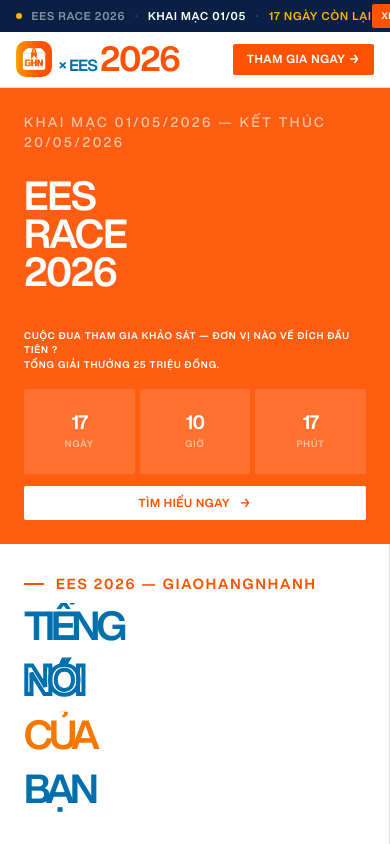
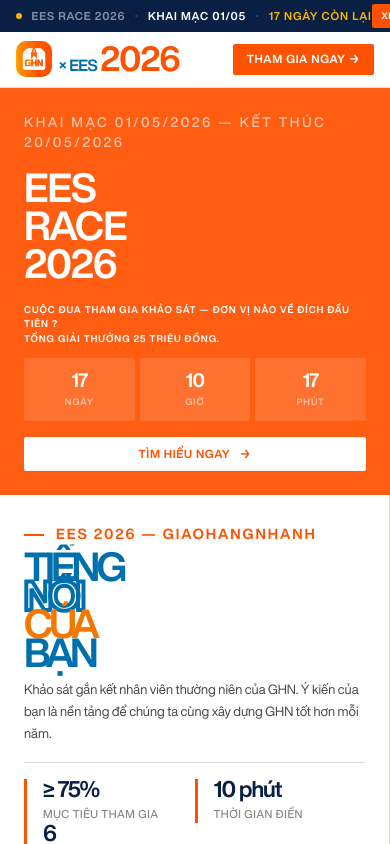
Before and after one commit to Ntna1302/GHN-Landingpage-EES2026, a Next.js app: page / in a window 390 px wide. Shown: the top 844 px of the page. Built offline with nearby package versions, Linux system fonts and the light colour scheme.

Commit message:
Changing style, content2

```diff
--- a/app/globals.css
+++ b/app/globals.css
@@ -350,6 +350,7 @@
   height: calc(100dvh - var(--header-height));
   max-height: 820px;
   min-height: 480px;
+  container-type: size; /* cqh/cqw now = % of hero container, not viewport */
 }
 
 @media (max-width: 900px) {
@@ -357,8 +358,19 @@
     height: auto !important;
     max-height: none !important;
     min-height: auto !important;
+    container-type: normal !important; /* disable cqh on mobile — falls back to rem mins */
   }
   .ghn-hero-pad { padding: clamp(1.5rem, 4vw, 2.5rem) !important; }
+  /* Mobile fallback: restore spacing since cqh resolves to 0 with container-type:normal */
+  #hero .ghn-badge-wrap    { margin-bottom: 1.25rem !important; }
+  #hero .ghn-headline-row  { margin-bottom: 0.75rem !important; }
+  #hero .ghn-headline-line { padding-bottom: 0.75rem !important; }
+  #hero .ghn-stats-row     { padding-top: 1rem !important; margin-top: 1rem !important; }
+  #hero .ghn-date-label    { margin-bottom: 1rem !important; }
+  #hero .ghn-race-title    { margin-bottom: 1.25rem !important; }
+  #hero .ghn-countdown-wrap { margin-bottom: 1rem !important; }
+  #hero .ghn-countdown-desc { margin-bottom: 0.75rem !important; }
+  #hero .ghn-countdown-item { padding: 0.75rem 0.5rem !important; }
 }
 @media (max-width: 640px) {
   .ghn-hero-stats { grid-template-columns: 1fr 1fr !important; }
--- a/components/sections/Hero.tsx
+++ b/components/sections/Hero.tsx
@@ -79,7 +79,7 @@
         <div
           className="ghn-hero-pad"
           style={{
-            padding: "clamp(1rem, 2.5vh, 2rem) clamp(1.5rem, 3vw, 2.5rem)",
+            padding: "clamp(1rem, 2.5cqh, 2rem) clamp(1.5rem, 3vw, 2.5rem)",
             display: "flex",
             flexDirection: "column",
             justifyContent: "space-between",
@@ -94,12 +94,13 @@
               initial={{ opacity: 0, y: 20 }}
               animate={{ opacity: 1, y: 0 }}
               transition={{ delay: 0.2, duration: 0.6, ease: [0.22, 1, 0.36, 1] }}
+              className="ghn-badge-wrap"
               style={{
                 display: "inline-flex",
                 fontWeight: 600,
                 alignItems: "center",
                 gap: "0.75rem",
-                marginBottom: "clamp(0.4rem, 3.5vh, 2rem)",
+                marginBottom: "clamp(0.4rem, 3.5cqh, 3.5rem)",
               }}
             >
               <div
@@ -124,7 +125,7 @@
             </motion.div>
 
             {/* Headline + Image row */}
-            <div style={{ display: "flex", alignItems: "center", gap: "1.5rem", marginBottom: "clamp(0.4rem, 1.5vh, 1rem)" }}>
+            <div className="ghn-headline-row" style={{ display: "flex", alignItems: "center", gap: "1.5rem", marginBottom: "clamp(0.4rem, 1.5cqh, 1rem)" }}>
               <motion.div
                 variants={headlineContainer}
                 initial="hidden"
@@ -152,10 +153,11 @@
                   >
                     <motion.div
                       variants={headlineLine}
+                      className="ghn-headline-line"
                       style={{
                         fontSize: "clamp(2.5rem, 9vw, 7rem)",
                         paddingTop: "0.2em",
-                        paddingBottom: "clamp(0.3rem, 4.5vh, 2.5rem)",
+                        paddingBottom: "clamp(0.3rem, 4.5cqh, 2.5rem)",
                         color:
                           style === "solid"
                             ? "#006FAD"
@@ -192,7 +194,7 @@
 
           {/* Stats row */}
           <motion.div
-            className="ghn-hero-stats"
+            className="ghn-hero-stats ghn-stats-row"
             initial={{ opacity: 0, y: 30 }}
             animate={{ opacity: 1, y: 0 }}
             transition={{ delay: 1.0, duration: 0.65, ease: [0.22, 1, 0.36, 1] }}
@@ -200,8 +202,8 @@
               display: "grid",
               gridTemplateColumns: "repeat(3, 1fr)",
               borderTop: "1px solid #E0DDD6",
-              paddingTop: "clamp(0.5rem, 1.5vh, 1.25rem)",
-              marginTop: "clamp(0.5rem, 1.5vh, 1.25rem)",
+              paddingTop: "clamp(0.5rem, 1.5cqh, 1.25rem)",
+              marginTop: "clamp(0.5rem, 1.5cqh, 1.25rem)",
             }}
           >
             {STATS.map(({ value, label }, i) => (
@@ -250,7 +252,7 @@
           transition={{ delay: 0.3, duration: 0.8, ease: [0.22, 1, 0.36, 1] }}
           style={{
             background: "#ff5d11",
-            padding: "clamp(1rem, 2.5vh, 2rem) clamp(1.5rem, 3vw, 2.5rem)",
+            padding: "clamp(1rem, 2.5cqh, 2rem) clamp(1.5rem, 3vw, 2.5rem)",
             display: "flex",
             flexDirection: "column",
             justifyContent: "space-between",
@@ -265,13 +267,14 @@
               initial={{ opacity: 0 }}
               animate={{ opacity: 1 }}
               transition={{ delay: 0.45, duration: 0.5 }}
+              className="ghn-date-label"
               style={{
                 fontSize: "0.85rem",
                 fontWeight: 500,
                 letterSpacing: "0.2em",
                 textTransform: "uppercase",
                 color: "rgba(255,255,255,0.65)",
-                marginBottom: "clamp(0.4rem, 4.5vh, 1.5rem)",
+                marginBottom: "clamp(0.4rem, 4.5cqh, 1.5rem)",
               }}
             >
               Khai mạc 01/05/2026 — Kết thúc 20/05/2026
@@ -282,13 +285,14 @@
               variants={raceTitleContainer}
               initial="hidden"
               animate="visible"
+              className="ghn-race-title"
               style={{
                 fontFamily: "var(--font-heading)",
                 fontWeight: 700,
                 textTransform: "uppercase",
                 letterSpacing: "-0.05em",
                 lineHeight: 0.95,
-                marginBottom: "clamp(0.4rem, 4.5vh, 3.5rem)",
+                marginBottom: "clamp(0.4rem, 4.5cqh, 3.5rem)",
               }}
             >
               {RACE_TITLE_LINES.map((line) => (
@@ -307,8 +311,9 @@
             </motion.div>
 
             {/* Countdown */}
-            <div style={{ marginBottom: "clamp(0.4rem, 1.5vh, 1.5rem)" }}>
+            <div className="ghn-countdown-wrap" style={{ marginBottom: "clamp(0.4rem, 1.5cqh, 1.5rem)" }}>
               <motion.div
+                className="ghn-countdown-desc"
                 initial={{ opacity: 0 }}
                 animate={{ opacity: 1 }}
                 transition={{ delay: 0.85, duration: 0.4 }}
@@ -318,7 +323,7 @@
                   letterSpacing: "0.1em",
                   textTransform: "uppercase",
                   color: "#fff",
-                  marginBottom: "clamp(0.3rem, 2vh, 2rem)",
+                  marginBottom: "clamp(0.3rem, 2cqh, 2rem)",
                   lineHeight: 1.5,
                 }}
               >
@@ -381,9 +386,10 @@
                     <motion.div
                       key={label}
                       variants={countdownItem}
+                      className="ghn-countdown-item"
                       style={{
                         background: "rgba(255,255,255,0.12)",
-                        padding: "clamp(0.3rem, 2.7vh, 2.5rem) clamp(0.3rem, 0.5vw, 0.4rem)",
+                        padding: "clamp(0.3rem, 2.7cqh, 2.5rem) clamp(0.3rem, 0.5vw, 0.4rem)",
                         textAlign: "center",
                         borderRadius: "2px",
                       }}
```
